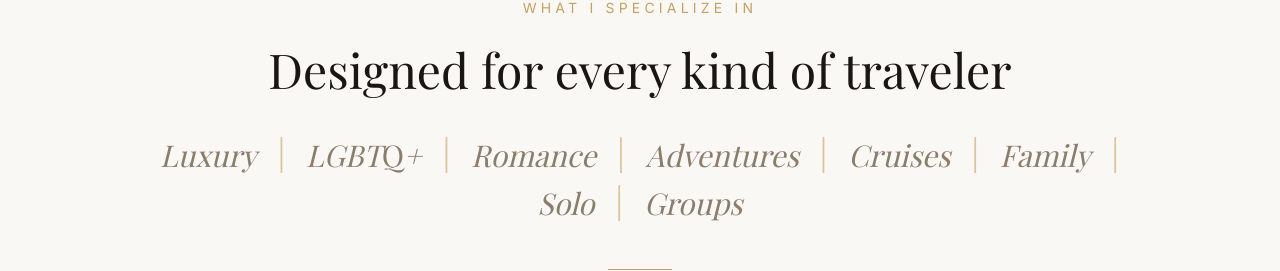
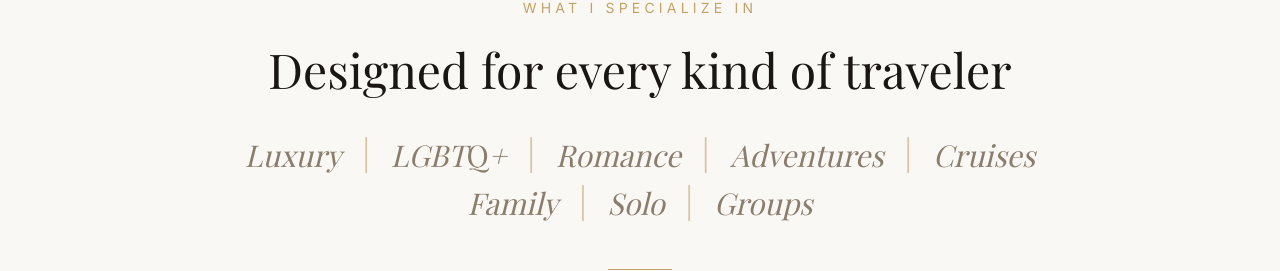
Before and after one commit to m-mantei31/wayline-travel, a React (Vite) app: page / in a window 1280 px wide. Shown: the part 3159-3430 px from the top of the page. Built offline with nearby package versions, Linux system fonts and the light colour scheme; a web font is replaced by a local one.

Commit message:
Stack specialties 5 on top 3 on bottom across all viewports

```diff
--- a/src/components/Specialties.jsx
+++ b/src/components/Specialties.jsx
@@ -1,15 +1,30 @@
 import { motion } from 'framer-motion'
 
-const specialties = [
-  'Luxury',
-  'LGBTQ+',
-  'Romance',
-  'Adventures',
-  'Cruises',
-  'Family',
-  'Solo',
-  'Groups',
-]
+const rowOne = ['Luxury', 'LGBTQ+', 'Romance', 'Adventures', 'Cruises']
+const rowTwo = ['Family', 'Solo', 'Groups']
+
+function Row({ items }) {
+  return (
+    <div className="flex flex-nowrap items-center justify-center gap-x-2 sm:gap-x-3 lg:gap-x-5 font-serif text-sm sm:text-base md:text-lg lg:text-2xl xl:text-3xl text-clay whitespace-nowrap">
+      {items.map((item, i) => (
+        <span key={item} className="flex items-center gap-x-2 sm:gap-x-3 lg:gap-x-5">
+          {item === 'LGBTQ+' ? (
+            <span>
+              <span className="italic">LGBT</span>
+              <span>Q</span>
+              <span className="italic">+</span>
+            </span>
+          ) : (
+            <span className="italic">{item}</span>
+          )}
+          {i < items.length - 1 && (
+            <span className="text-gold/60 font-sans font-light">|</span>
+          )}
+        </span>
+      ))}
+    </div>
+  )
+}
 
 export default function Specialties() {
   return (
@@ -39,24 +54,10 @@ export default function Specialties() {
           whileInView={{ opacity: 1 }}
           viewport={{ once: true }}
           transition={{ duration: 1, delay: 0.2 }}
-          className="flex flex-wrap items-center justify-center gap-x-5 gap-y-3 font-serif text-xl md:text-2xl lg:text-3xl text-clay"
+          className="flex flex-col gap-y-3"
         >
-          {specialties.map((item, i) => (
-            <span key={item} className="flex items-center gap-x-5">
-              {item === 'LGBTQ+' ? (
-                <span>
-                  <span className="italic">LGBT</span>
-                  <span>Q</span>
-                  <span className="italic">+</span>
-                </span>
-              ) : (
-                <span className="italic">{item}</span>
-              )}
-              {i < specialties.length - 1 && (
-                <span className="text-gold/60 font-sans font-light">|</span>
-              )}
-            </span>
-          ))}
+          <Row items={rowOne} />
+          <Row items={rowTwo} />
         </motion.div>
 
         <motion.div
```
